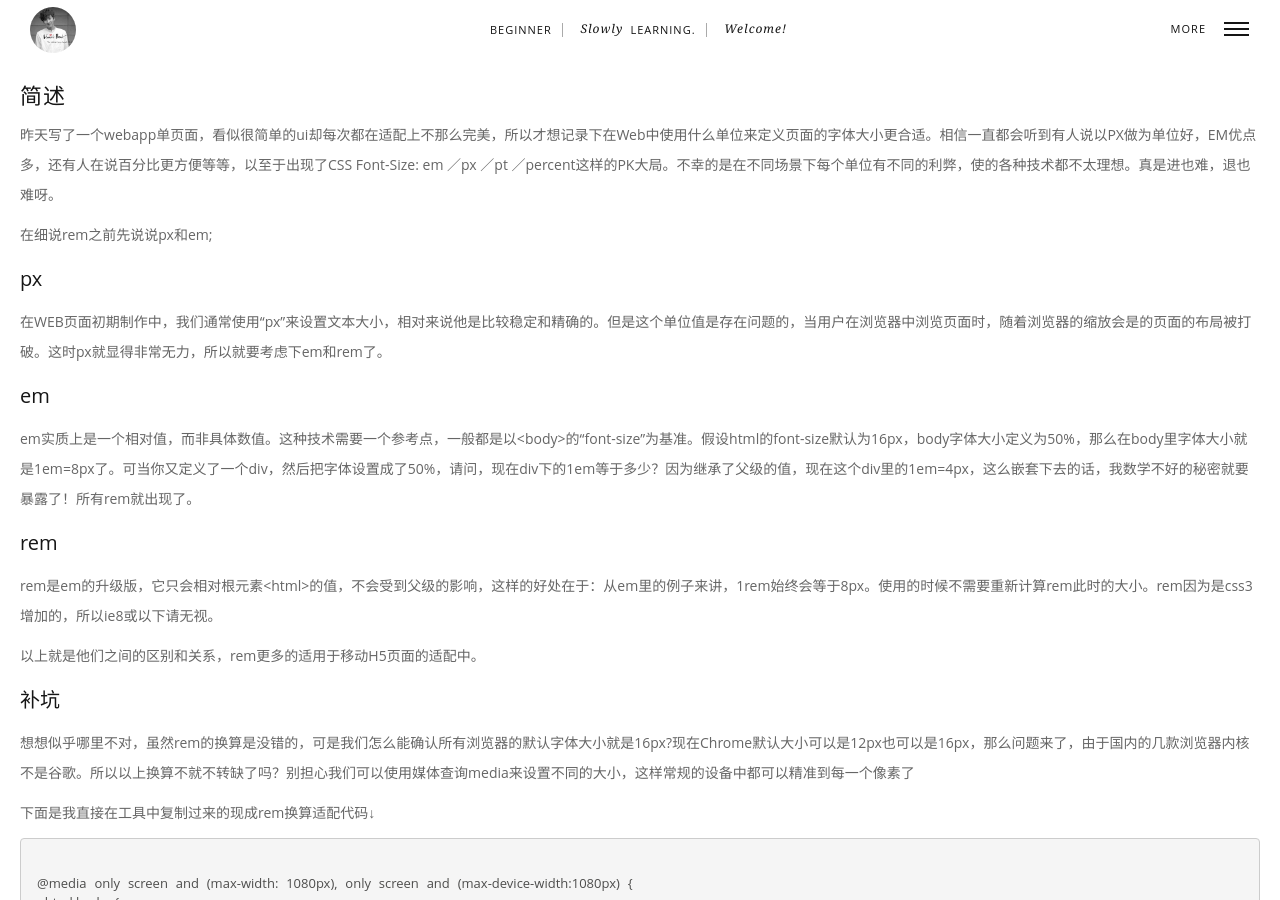
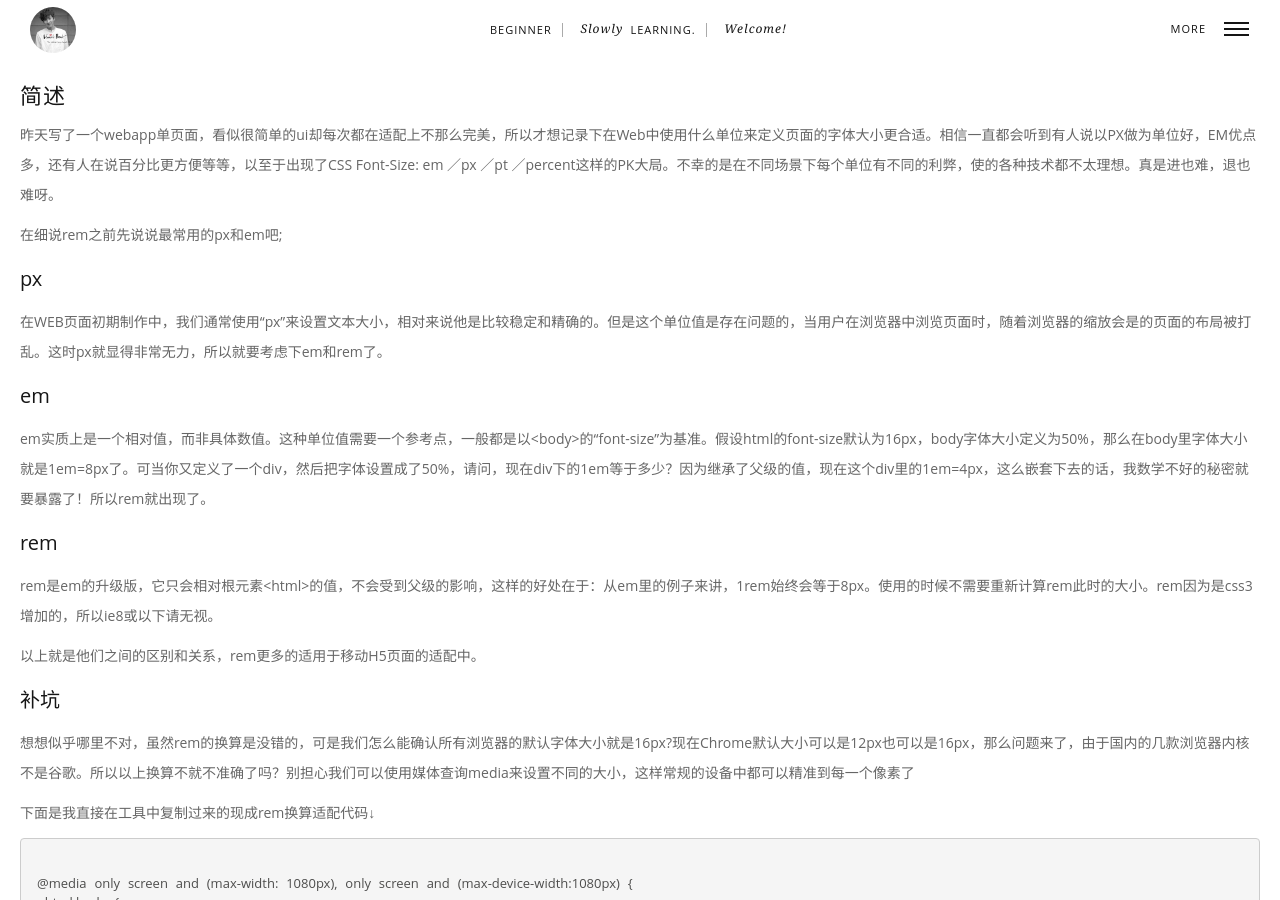
Before and after one commit to wangjiaoxia/wangjiaoxia.github.io, a Jekyll site: the page built from _posts/17-01-20-REM.markdown, in a window 1280 px wide and 900 px high. Built offline with Jekyll 4.4.1, drawn with Linux system fonts in a browser that asks for light colours; comment, search, counter and statistics services are not loaded.

Commit message:
tets new blog

```diff
--- a/_posts/17-01-20-REM.markdown
+++ b/_posts/17-01-20-REM.markdown
@@ -6,13 +6,13 @@ title: REM实现前端页面适配
 ## 简述
 昨天写了一个webapp单页面，看似很简单的ui却每次都在适配上不那么完美，所以才想记录下在Web中使用什么单位来定义页面的字体大小更合适。相信一直都会听到有人说以PX做为单位好，EM优点多，还有人在说百分比更方便等等，以至于出现了CSS Font-Size: em ／px ／pt ／percent这样的PK大局。不幸的是在不同场景下每个单位有不同的利弊，使的各种技术都不太理想。真是进也难，退也难呀。
 
-在细说rem之前先说说px和em;
+在细说rem之前先说说最常用的px和em吧;
 
 ### px
-在WEB页面初期制作中，我们通常使用“px”来设置文本大小，相对来说他是比较稳定和精确的。但是这个单位值是存在问题的，当用户在浏览器中浏览页面时，随着浏览器的缩放会是的页面的布局被打破。这时px就显得非常无力，所以就要考虑下em和rem了。
+在WEB页面初期制作中，我们通常使用“px”来设置文本大小，相对来说他是比较稳定和精确的。但是这个单位值是存在问题的，当用户在浏览器中浏览页面时，随着浏览器的缩放会是的页面的布局被打乱。这时px就显得非常无力，所以就要考虑下em和rem了。
 
 ### em
-em实质上是一个相对值，而非具体数值。这种技术需要一个参考点，一般都是以<body>的“font-size”为基准。假设html的font-size默认为16px，body字体大小定义为50%，那么在body里字体大小就是1em=8px了。可当你又定义了一个div，然后把字体设置成了50%，请问，现在div下的1em等于多少？因为继承了父级的值，现在这个div里的1em=4px，这么嵌套下去的话，我数学不好的秘密就要暴露了！所有rem就出现了。
+em实质上是一个相对值，而非具体数值。这种单位值需要一个参考点，一般都是以<body>的“font-size”为基准。假设html的font-size默认为16px，body字体大小定义为50%，那么在body里字体大小就是1em=8px了。可当你又定义了一个div，然后把字体设置成了50%，请问，现在div下的1em等于多少？因为继承了父级的值，现在这个div里的1em=4px，这么嵌套下去的话，我数学不好的秘密就要暴露了！所以rem就出现了。
 
 ### rem
 rem是em的升级版，它只会相对根元素<html>的值，不会受到父级的影响，这样的好处在于：从em里的例子来讲，1rem始终会等于8px。使用的时候不需要重新计算rem此时的大小。rem因为是css3增加的，所以ie8或以下请无视。
@@ -20,7 +20,7 @@ rem是em的升级版，它只会相对根元素<html>的值，不会受到父级
 以上就是他们之间的区别和关系，rem更多的适用于移动H5页面的适配中。
 
 ### 补坑
-想想似乎哪里不对，虽然rem的换算是没错的，可是我们怎么能确认所有浏览器的默认字体大小就是16px?现在Chrome默认大小可以是12px也可以是16px，那么问题来了，由于国内的几款浏览器内核不是谷歌。所以以上换算不就不转缺了吗？别担心我们可以使用媒体查询media来设置不同的大小，这样常规的设备中都可以精准到每一个像素了
+想想似乎哪里不对，虽然rem的换算是没错的，可是我们怎么能确认所有浏览器的默认字体大小就是16px?现在Chrome默认大小可以是12px也可以是16px，那么问题来了，由于国内的几款浏览器内核不是谷歌。所以以上换算不就不准确了吗？别担心我们可以使用媒体查询media来设置不同的大小，这样常规的设备中都可以精准到每一个像素了
 
 下面是我直接在工具中复制过来的现成rem换算适配代码↓
 
```
